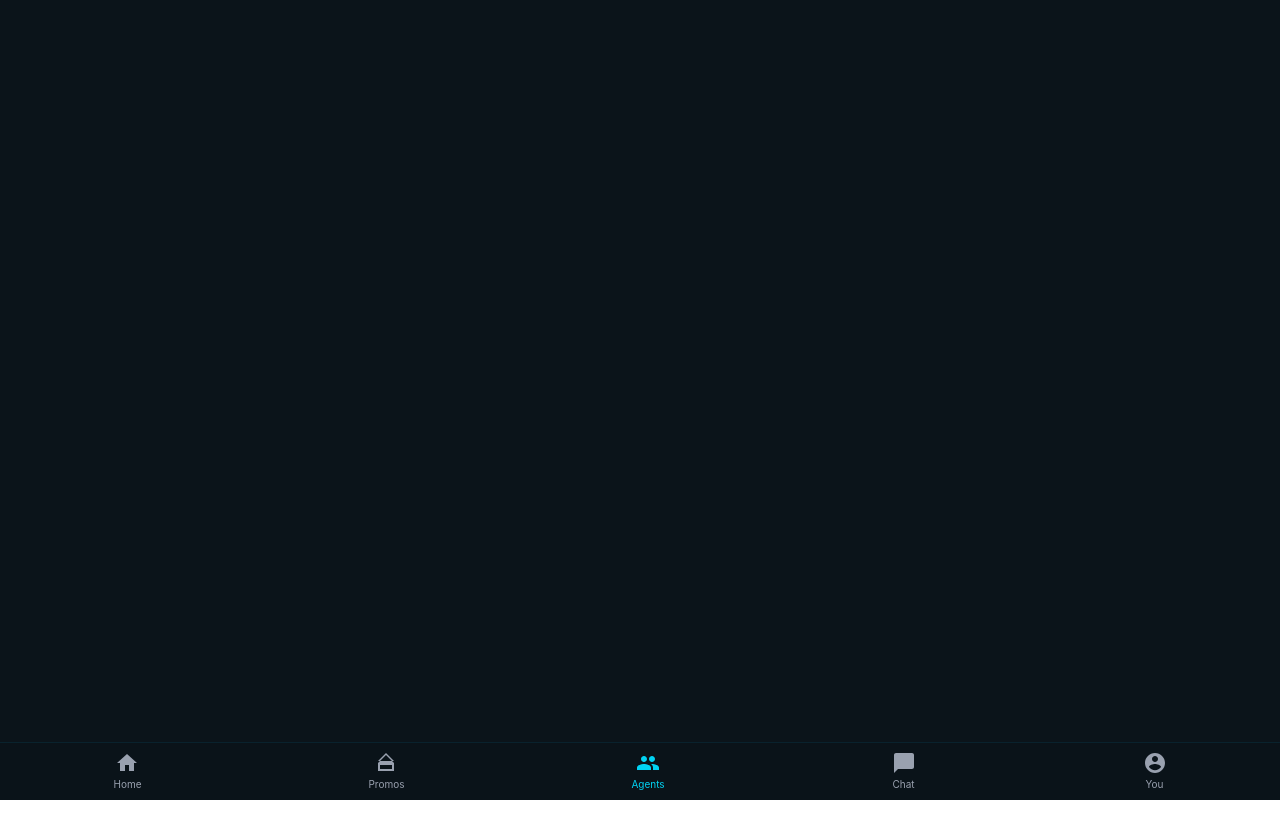
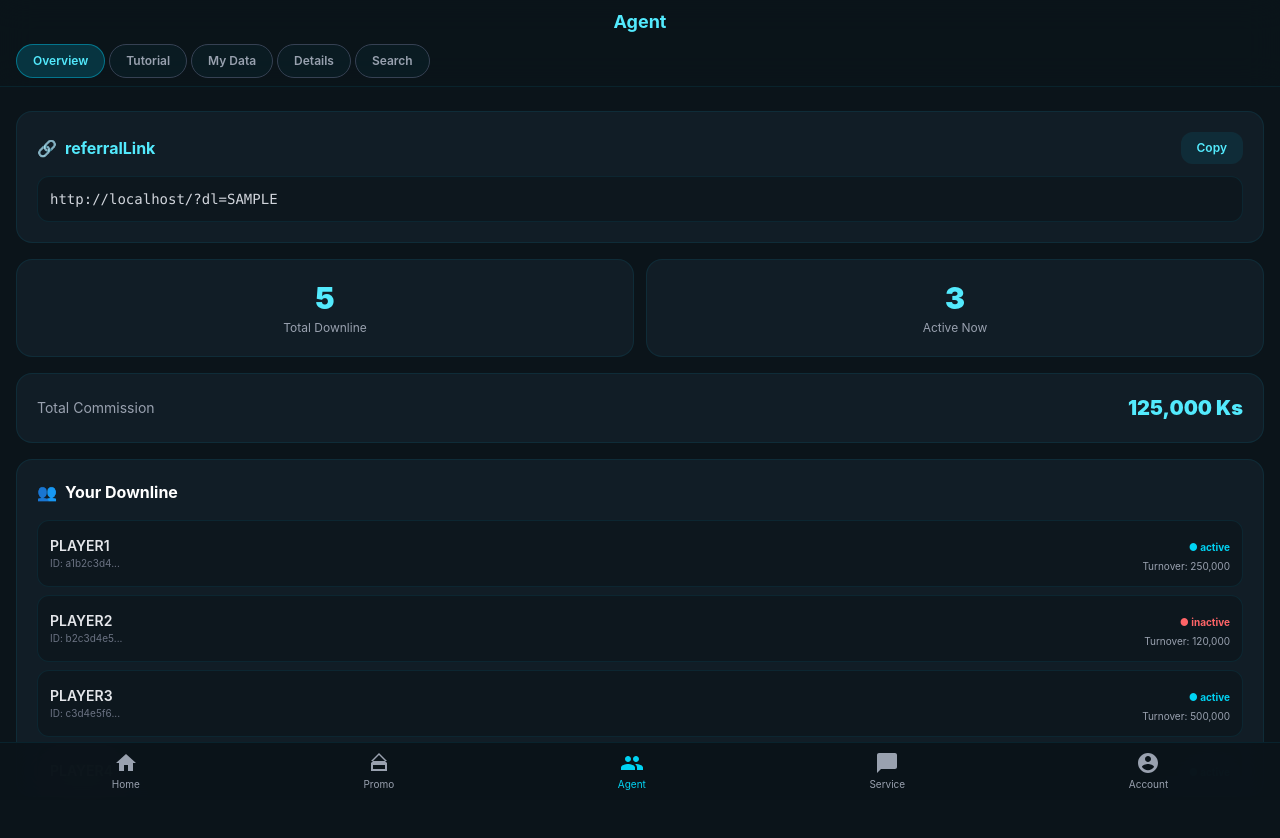
Before and after one commit to ccorryxx-bot/novabett, a Vue app: page /agent in a window 1280 px wide. Shown: the top 838 px of the page. Before the commit the page ends 800 px from the top, so only its background shows below. Built offline with nearby package versions, Linux system fonts and the light colour scheme; sample sign-in values are in the browser's storage.

Commit message:
Fix Agent Dashboard with full template and i18n integration

```diff
--- a/src/pages/AgentDashboard.vue
+++ b/src/pages/AgentDashboard.vue
@@ -1,29 +1,159 @@
 <template>
   <div class="min-h-screen bg-[#0b141a] text-gray-200 pb-20 relative overflow-hidden">
-    <!-- ... header and content same as before ... -->
+    <header class="sticky top-0 z-30 bg-[#0b141a]/80 backdrop-blur-lg border-b border-cyan-500/10 px-4 py-2">
+      <h2 class="text-lg font-bold text-center text-cyan-300">{{ $t('agent') }}</h2>
+      <!-- Tab Bar -->
+      <div class="flex gap-1 mt-2 overflow-x-auto no-scrollbar">
+        <button v-for="(tab, i) in tabs" :key="i" @click="activeTab = i"
+          class="px-4 py-2 rounded-full text-xs font-semibold whitespace-nowrap transition-all border"
+          :class="activeTab === i ? 'bg-cyan-500/20 text-cyan-300 border-cyan-500/50' : 'bg-cyan-500/5 border-gray-700 text-gray-400 hover:bg-cyan-500/10'">
+          {{ tab }}
+        </button>
+      </div>
+    </header>
 
-    <!-- Bottom Nav (SVG icons) -->
+    <div class="px-4 pt-6 space-y-6 relative z-10">
+      <!-- Tab 0: Overview -->
+      <div v-if="activeTab === 0">
+        <!-- Referral Link -->
+        <div class="bg-[#111d26] border border-cyan-500/10 rounded-2xl p-5">
+          <div class="flex justify-between items-center mb-3">
+            <h3 class="font-bold text-cyan-300 flex items-center gap-2"><span>🔗</span> {{ $t('referralLink') }}</h3>
+            <button @click="copyReferral" class="bg-cyan-500/10 hover:bg-cyan-500/20 text-cyan-300 px-4 py-2 rounded-xl text-xs font-semibold transition-colors">
+              {{ copied ? $t('copied') : $t('copy') }}
+            </button>
+          </div>
+          <div class="bg-black/20 rounded-xl p-3 border border-cyan-500/10">
+            <p class="text-sm text-gray-300 font-mono truncate">{{ referralLink }}</p>
+          </div>
+        </div>
+
+        <!-- Stats Cards -->
+        <div class="grid grid-cols-2 gap-3 mt-4">
+          <div class="bg-[#111d26] border border-cyan-500/10 rounded-2xl p-5 text-center">
+            <p class="text-3xl font-black text-cyan-300">{{ downlineStats.total }}</p>
+            <p class="text-xs text-gray-400 mt-1">{{ $t('totalDownline') }}</p>
+          </div>
+          <div class="bg-[#111d26] border border-cyan-500/10 rounded-2xl p-5 text-center">
+            <p class="text-3xl font-black text-cyan-300">{{ downlineStats.active }}</p>
+            <p class="text-xs text-gray-400 mt-1">{{ $t('activeNow') }}</p>
+          </div>
+        </div>
+
+        <!-- Commission -->
+        <div class="bg-[#111d26] border border-cyan-500/10 rounded-2xl p-5 flex justify-between items-center mt-4">
+          <span class="text-gray-400 text-sm">{{ $t('totalCommission') }}</span>
+          <span class="text-cyan-300 font-black text-xl">{{ totalCommission.toLocaleString() }} Ks</span>
+        </div>
+
+        <!-- Downline List -->
+        <div class="bg-[#111d26] border border-cyan-500/10 rounded-2xl p-5 mt-4">
+          <h3 class="font-bold text-white mb-4 flex items-center gap-2"><span>👥</span> {{ $t('yourDownline') }}</h3>
+          <div class="space-y-2 max-h-64 overflow-y-auto">
+            <div v-for="user in downlineUsers" :key="user.id" class="flex justify-between items-center p-3 bg-black/20 rounded-xl border border-cyan-500/10">
+              <div>
+                <p class="text-sm font-semibold">{{ user.username }}</p>
+                <p class="text-[10px] text-gray-500">ID: {{ user.id.slice(0,8) }}...</p>
+              </div>
+              <div class="text-right">
+                <span :class="user.active ? 'text-cyan-400' : 'text-red-400'" class="text-[10px] font-bold">● {{ user.active ? $t('active') : $t('inactive') }}</span>
+                <p class="text-[10px] text-gray-400 mt-0.5">{{ $t('turnover') }}: {{ user.turnover.toLocaleString() }}</p>
+              </div>
+            </div>
+          </div>
+        </div>
+      </div>
+
+      <!-- Tab 1: Tutorial -->
+      <div v-else-if="activeTab === 1" class="bg-[#111d26] border border-cyan-500/10 rounded-2xl p-5">
+        <h3 class="font-bold text-white mb-4 flex items-center gap-2"><span>📘</span> {{ $t('tutorial') }}</h3>
+        <div class="bg-black/20 rounded-xl p-4 space-y-3 text-sm text-gray-300">
+          <div class="flex items-start gap-2">
+            <span class="bg-cyan-500/20 text-cyan-300 w-5 h-5 rounded-full flex items-center justify-center text-xs font-bold flex-shrink-0">1</span>
+            <p>{{ $t('level1') }}: Total Turnover × <span class="text-cyan-400 font-bold">10%</span></p>
+          </div>
+          <div class="flex items-start gap-2">
+            <span class="bg-cyan-500/20 text-cyan-300 w-5 h-5 rounded-full flex items-center justify-center text-xs font-bold flex-shrink-0">2</span>
+            <p>{{ $t('level2') }}: (Total Turnover × 10%) × 30% ≈ <span class="text-cyan-400 font-bold">3%</span></p>
+          </div>
+          <div class="flex items-start gap-2">
+            <span class="bg-cyan-500/20 text-cyan-300 w-5 h-5 rounded-full flex items-center justify-center text-xs font-bold flex-shrink-0">∞</span>
+            <p>{{ $t('unlimited') }}</p>
+          </div>
+          <p class="text-xs text-gray-500 mt-2">{{ $t('winLossBasis') }}</p>
+        </div>
+      </div>
+
+      <!-- Tab 2: My Data -->
+      <div v-else-if="activeTab === 2" class="bg-[#111d26] border border-cyan-500/10 rounded-2xl p-5">
+        <h3 class="font-bold text-white mb-4 flex items-center gap-2"><span>📊</span> {{ $t('myData') }}</h3>
+        <div class="space-y-3">
+          <div class="flex justify-between bg-black/20 p-3 rounded-xl border border-cyan-500/10">
+            <span class="text-gray-400 text-sm">{{ $t('today') }}</span>
+            <span class="text-cyan-300 font-semibold">12,500 Ks</span>
+          </div>
+          <div class="flex justify-between bg-black/20 p-3 rounded-xl border border-cyan-500/10">
+            <span class="text-gray-400 text-sm">{{ $t('yesterday') }}</span>
+            <span class="text-cyan-300 font-semibold">8,200 Ks</span>
+          </div>
+          <div class="flex justify-between bg-black/20 p-3 rounded-xl border border-cyan-500/10">
+            <span class="text-gray-400 text-sm">{{ $t('thisMonth') }}</span>
+            <span class="text-cyan-300 font-semibold">145,000 Ks</span>
+          </div>
+        </div>
+      </div>
+
+      <!-- Tab 3: Downline Details -->
+      <div v-else-if="activeTab === 3" class="bg-[#111d26] border border-cyan-500/10 rounded-2xl p-5">
+        <h3 class="font-bold text-white mb-4 flex items-center gap-2"><span>📋</span> {{ $t('details') }}</h3>
+        <div class="space-y-2 max-h-96 overflow-y-auto">
+          <div v-for="user in downlineDetails" :key="user.id" class="bg-black/20 rounded-xl p-3 border border-cyan-500/10">
+            <p class="text-sm font-semibold mb-2">{{ user.username }}</p>
+            <div class="grid grid-cols-3 gap-2 text-[10px]">
+              <div><span class="text-gray-500">{{ $t('depositAmt') }}</span><p class="text-white text-xs">{{ user.deposit.toLocaleString() }}</p></div>
+              <div><span class="text-gray-500">{{ $t('turnover') }}</span><p class="text-white text-xs">{{ user.turnover.toLocaleString() }}</p></div>
+              <div><span class="text-gray-500">{{ $t('profitLoss') }}</span><p :class="user.profit >= 0 ? 'text-cyan-400' : 'text-red-400'" class="text-xs">{{ user.profit.toLocaleString() }}</p></div>
+            </div>
+          </div>
+        </div>
+      </div>
+
+      <!-- Tab 4: Search Downline -->
+      <div v-else-if="activeTab === 4" class="bg-[#111d26] border border-cyan-500/10 rounded-2xl p-5">
+        <h3 class="font-bold text-white mb-4 flex items-center gap-2"><span>🔍</span> {{ $t('searchDownline') }}</h3>
+        <input v-model="searchUsername" type="text" :placeholder="$t('searchDownline')" class="w-full p-3 rounded-xl bg-[#0b141a] border border-cyan-500/20 text-white text-sm focus:outline-none focus:border-cyan-500/50 mb-4" />
+        <div v-if="searchUsername" class="space-y-2">
+          <div v-for="user in filteredDownline" :key="user.id" class="bg-black/20 rounded-xl p-3 border border-cyan-500/10">
+            <p class="text-sm font-semibold">{{ user.username }}</p>
+            <p class="text-[10px] text-gray-400">ID: {{ user.id.slice(0,12) }}...</p>
+          </div>
+          <p v-if="filteredDownline.length === 0" class="text-center text-gray-500 py-4 text-sm">{{ $t('notFound') }}</p>
+        </div>
+      </div>
+    </div>
+
+    <!-- Bottom Nav -->
     <nav class="fixed bottom-0 left-0 right-0 bg-[#0b141a]/95 backdrop-blur-xl border-t border-cyan-500/10 z-40">
       <div class="flex justify-around items-center py-2">
         <router-link to="/home" class="flex flex-col items-center gap-0.5 text-gray-400 transition-colors">
           <svg class="w-6 h-6" fill="currentColor" viewBox="0 0 24 24"><path d="M10 20v-6h4v6h5v-8h3L12 3 2 12h3v8z"/></svg>
-          <span class="text-[10px]">Home</span>
+          <span class="text-[10px]">{{ $t('home') }}</span>
         </router-link>
         <router-link to="/promotions" class="flex flex-col items-center gap-0.5 text-gray-400 transition-colors">
           <svg class="w-6 h-6" fill="currentColor" viewBox="0 0 24 24"><path d="M20 12v8H4v-8l8-8 8 8zm-2 2H6v4h12v-4zM12 2l-8 8h16l-8-8z"/></svg>
-          <span class="text-[10px]">Promos</span>
+          <span class="text-[10px]">{{ $t('promotions') }}</span>
         </router-link>
         <router-link to="/agent" class="flex flex-col items-center gap-0.5 text-cyan-400 transition-colors">
           <svg class="w-6 h-6" fill="currentColor" viewBox="0 0 24 24"><path d="M16 11c1.66 0 2.99-1.34 2.99-3S17.66 5 16 5c-1.66 0-3 1.34-3 3s1.34 3 3 3zm-8 0c1.66 0 2.99-1.34 2.99-3S9.66 5 8 5C6.34 5 5 6.34 5 8s1.34 3 3 3zm0 2c-2.33 0-7 1.17-7 3.5V19h14v-2.5c0-2.33-4.67-3.5-7-3.5zm8 0c-.29 0-.62.02-.97.05 1.16.84 1.97 1.97 1.97 3.45V19h6v-2.5c0-2.33-4.67-3.5-7-3.5z"/></svg>
-          <span class="text-[10px]">Agents</span>
+          <span class="text-[10px]">{{ $t('agent') }}</span>
         </router-link>
         <router-link to="/service" class="flex flex-col items-center gap-0.5 text-gray-400 transition-colors">
           <svg class="w-6 h-6" fill="currentColor" viewBox="0 0 24 24"><path d="M20 2H4c-1.1 0-2 .9-2 2v18l4-4h14c1.1 0 2-.9 2-2V4c0-1.1-.9-2-2-2z"/></svg>
-          <span class="text-[10px]">Chat</span>
+          <span class="text-[10px]">{{ $t('service') }}</span>
         </router-link>
         <router-link to="/account" class="flex flex-col items-center gap-0.5 text-gray-400 transition-colors">
           <svg class="w-6 h-6" fill="currentColor" viewBox="0 0 24 24"><path d="M12 2C6.48 2 2 6.48 2 12s4.48 10 10 10 10-4.48 10-10S17.52 2 12 2zm0 3c1.66 0 3 1.34 3 3s-1.34 3-3 3-3-1.34-3-3 1.34-3 3-3zm0 14.2c-2.5 0-4.71-1.28-6-3.22.03-1.99 4-3.08 6-3.08 1.99 0 5.97 1.09 6 3.08-1.29 1.94-3.5 3.22-6 3.22z"/></svg>
-          <span class="text-[10px]">You</span>
+          <span class="text-[10px]">{{ $t('account') }}</span>
         </router-link>
       </div>
     </nav>
@@ -32,22 +162,60 @@
 
 <script setup>
 import { ref, computed } from 'vue'
+import { useI18n } from 'vue-i18n'
+
+const { t } = useI18n()
 
 const storedUsername = localStorage.getItem('sb_username') || 'YOURNAME'
 const referralLink = window.location.origin + '/?dl=' + storedUsername.toUpperCase()
 
 const copied = ref(false)
-const copyReferral = () => { /* ... same ... */ }
+const copyReferral = () => {
+  if (navigator.clipboard) {
+    navigator.clipboard.writeText(referralLink).then(() => { copied.value = true; setTimeout(() => copied.value = false, 2000) })
+  } else {
+    prompt('Copy manually:', referralLink)
+  }
+}
 
 const activeTab = ref(0)
-const tabs = ['Overview', 'Tutorial', 'My Data', 'Details', 'Search']
+const tabs = [
+  t('overview'),
+  t('tutorial'),
+  t('myData'),
+  t('details'),
+  t('searchDL')
+]
 
-const downlineUsers = ref([ /* ... same data ... */ ])
-const downlineStats = computed(() => { /* ... */ })
+const downlineUsers = ref([
+  { id: 'a1b2c3d4-e5f6-7890-abcd-ef1234567890', username: 'PLAYER1', active: true, turnover: 250000 },
+  { id: 'b2c3d4e5-f6a7-8901-bcde-f12345678901', username: 'PLAYER2', active: false, turnover: 120000 },
+  { id: 'c3d4e5f6-a7b8-9012-cdef-123456789012', username: 'PLAYER3', active: true, turnover: 500000 },
+  { id: 'd4e5f6a7-b8c9-0123-defa-234567890123', username: 'PLAYER4', active: true, turnover: 80000 },
+  { id: 'e5f6a7b8-c9d0-1234-efab-345678901234', username: 'PLAYER5', active: false, turnover: 300000 }
+])
+
+const downlineStats = computed(() => {
+  const total = downlineUsers.value.length
+  const active = downlineUsers.value.filter(u => u.active).length
+  return { total, active }
+})
+
 const totalCommission = ref(125000)
-const downlineDetails = ref([ /* ... */ ])
+
+const downlineDetails = ref([
+  { id: 'a1b2c3d4...', username: 'PLAYER1', deposit: 500000, turnover: 250000, profit: -30000 },
+  { id: 'b2c3d4e5...', username: 'PLAYER2', deposit: 200000, turnover: 120000, profit: 15000 },
+  { id: 'c3d4e5f6...', username: 'PLAYER3', deposit: 800000, turnover: 500000, profit: -50000 },
+  { id: 'd4e5f6a7...', username: 'PLAYER4', deposit: 100000, turnover: 80000, profit: 20000 },
+  { id: 'e5f6a7b8...', username: 'PLAYER5', deposit: 400000, turnover: 300000, profit: -10000 }
+])
+
 const searchUsername = ref('')
-const filteredDownline = computed(() => { /* ... */ })
+const filteredDownline = computed(() => {
+  if (!searchUsername.value) return []
+  return downlineUsers.value.filter(u => u.username.toLowerCase().includes(searchUsername.value.toLowerCase()))
+})
 </script>
 
 <style scoped>
```
